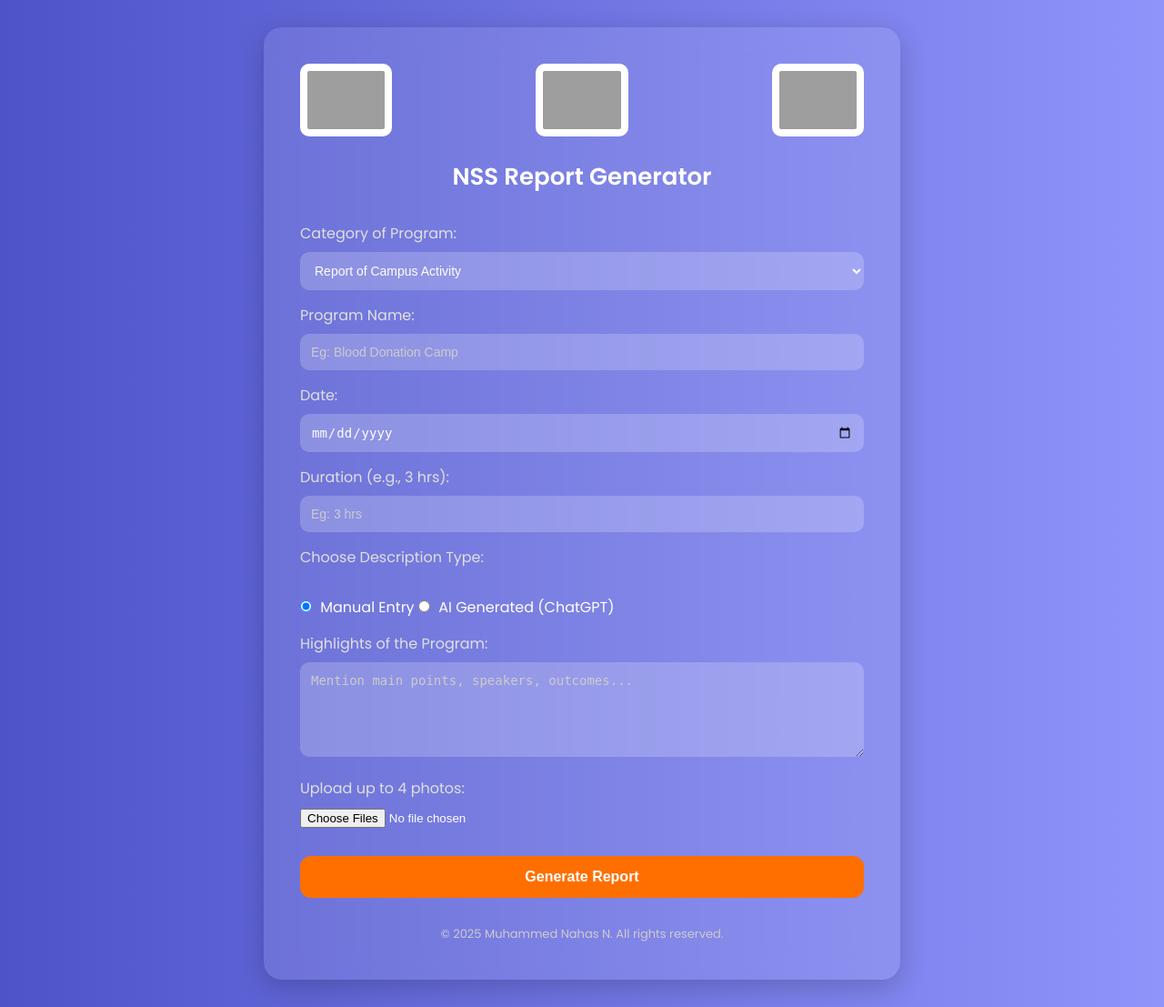
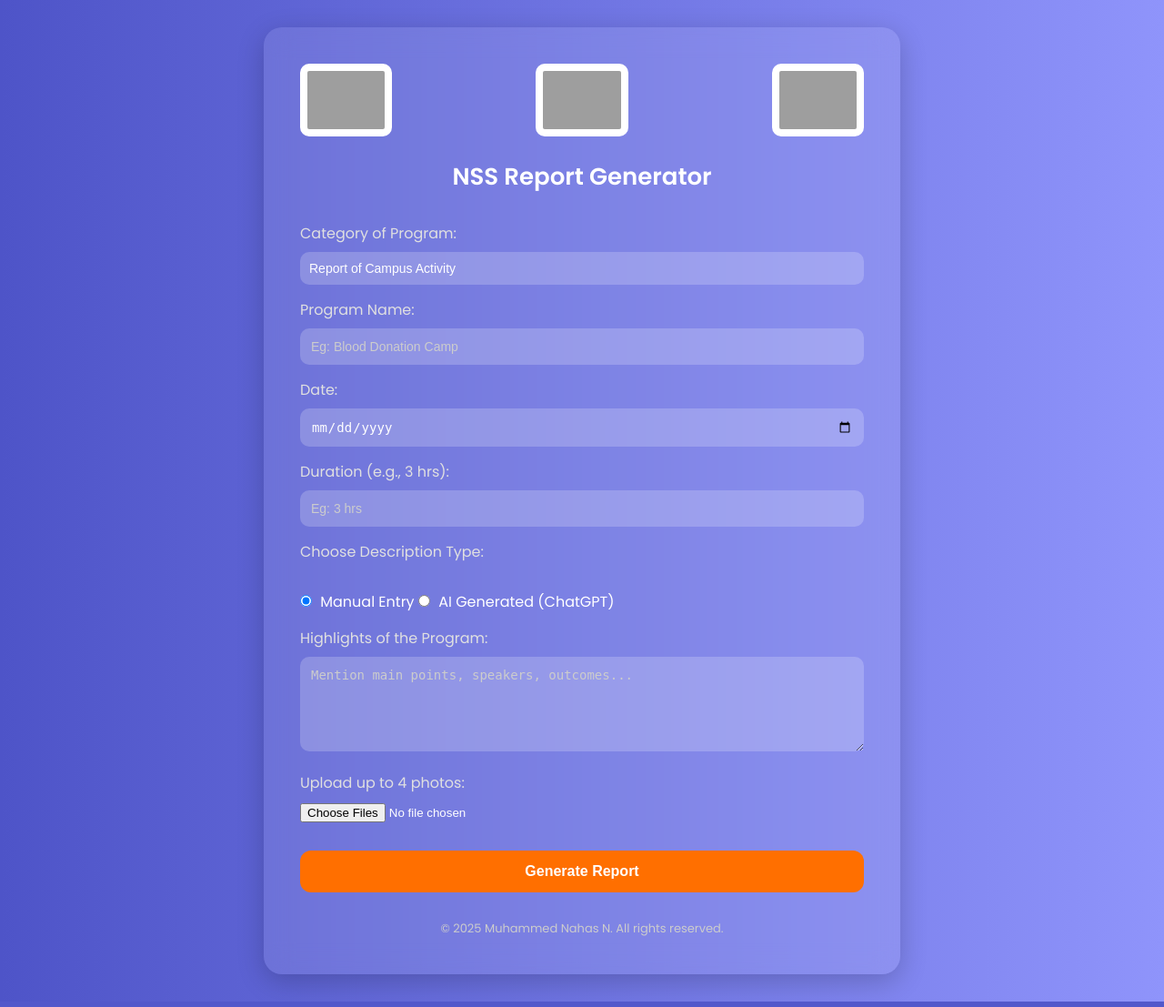
Before and after one commit to nahas2003/ktu-nss-report-generator-public, a Flask app: page / in a window 1280 px wide. Shown: the whole page at 91% size. Run offline with Flask 3, Linux system fonts and the light colour scheme; grey boxes are pictures that could not be loaded.

Commit message:
Update form.html

```diff
--- a/templates/form.html
+++ b/templates/form.html
@@ -109,6 +109,21 @@
       transition: background 0.3s ease;
     }
 
+    select {
+  color: #fff; /* white text */
+  background-color: rgba(255, 255, 255, 0.2); /* matching your current theme */
+  padding: 10px;
+  border-radius: 10px;
+  border: none;
+  appearance: none;
+}
+
+select option {
+  color: #000; /* black text so it’s always visible */
+  background-color: #fff; /* white background for contrast */
+}
+
+
     button:hover {
       background-color: #e65100;
     }
@@ -162,9 +177,10 @@
 
       <button type="submit">Generate Report</button>
     </form>
-    <footer style="text-align: center; margin-top: 30px; font-size: 13px; color: #ccc;">
-    &copy; 2025 Muhammed Nahas N. All rights reserved.
+   <footer style="text-align: center; margin-top: 30px; font-size: 13px; color: #ccc;">
+  &copy; 2025 <a href="https://instagram.com/muhammed_nahas.n" target="_blank" style="color: #ccc; text-decoration: none;">Muhammed Nahas N</a>. All rights reserved.
 </footer>
+
 
   </div>
 
```
